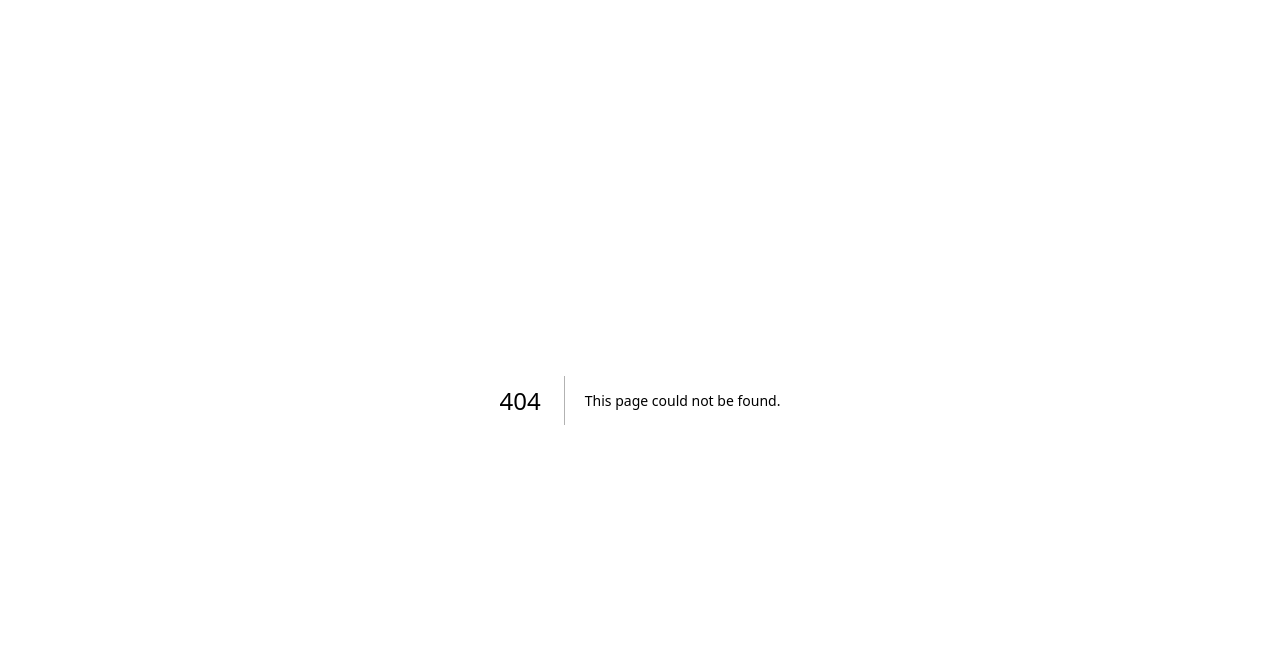
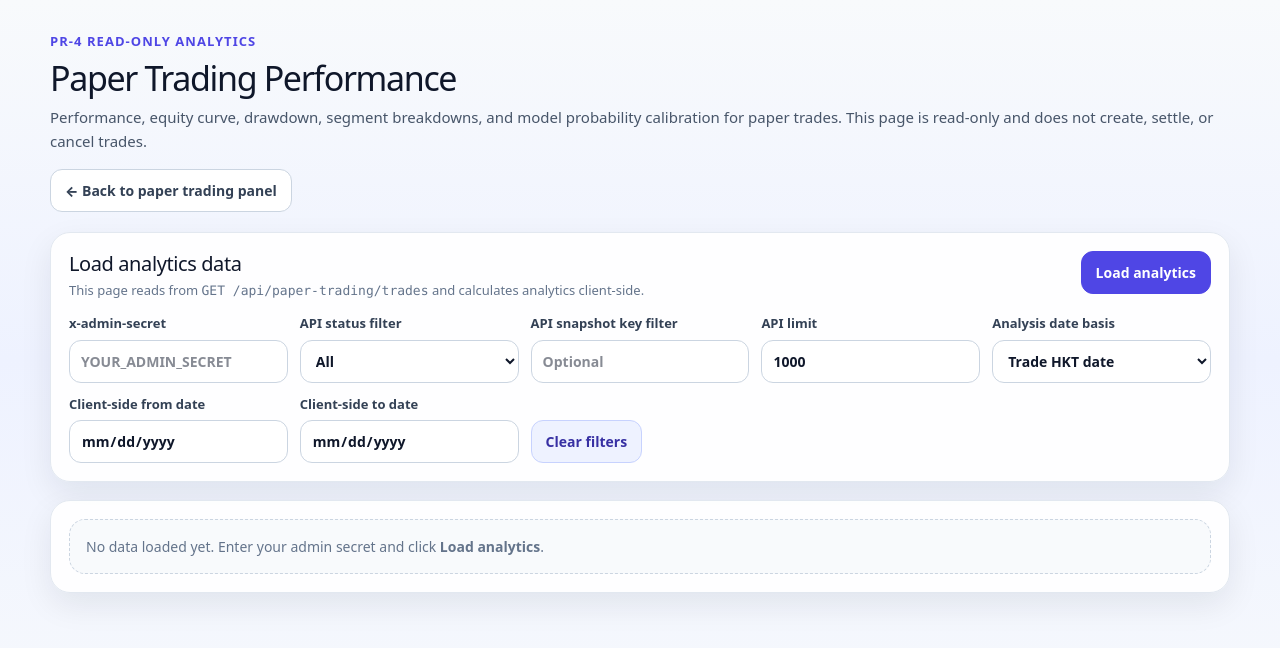
Before and after one commit to kazaf-cyber/hko-temp-market-app, a Next.js app: page /admin/paper-trading/performance in a window 1280 px wide. Before the commit this address had no page. Shown: the top 648 px of the page. Built offline with nearby package versions, Linux system fonts and the light colour scheme.

Commit message:
Create page.tsx

```diff
--- /dev/null
+++ b/src/app/admin/paper-trading/performance/page.tsx
@@ -0,0 +1,13 @@
+import PaperTradingPerformancePanel from "@/components/PaperTradingPerformancePanel";
+
+export const dynamic = "force-dynamic";
+export const revalidate = 0;
+
+export const metadata = {
+  title: "Paper Trading Performance",
+  description: "Read-only paper trading performance analytics"
+};
+
+export default function PaperTradingPerformancePage() {
+  return <PaperTradingPerformancePanel />;
+}
```
